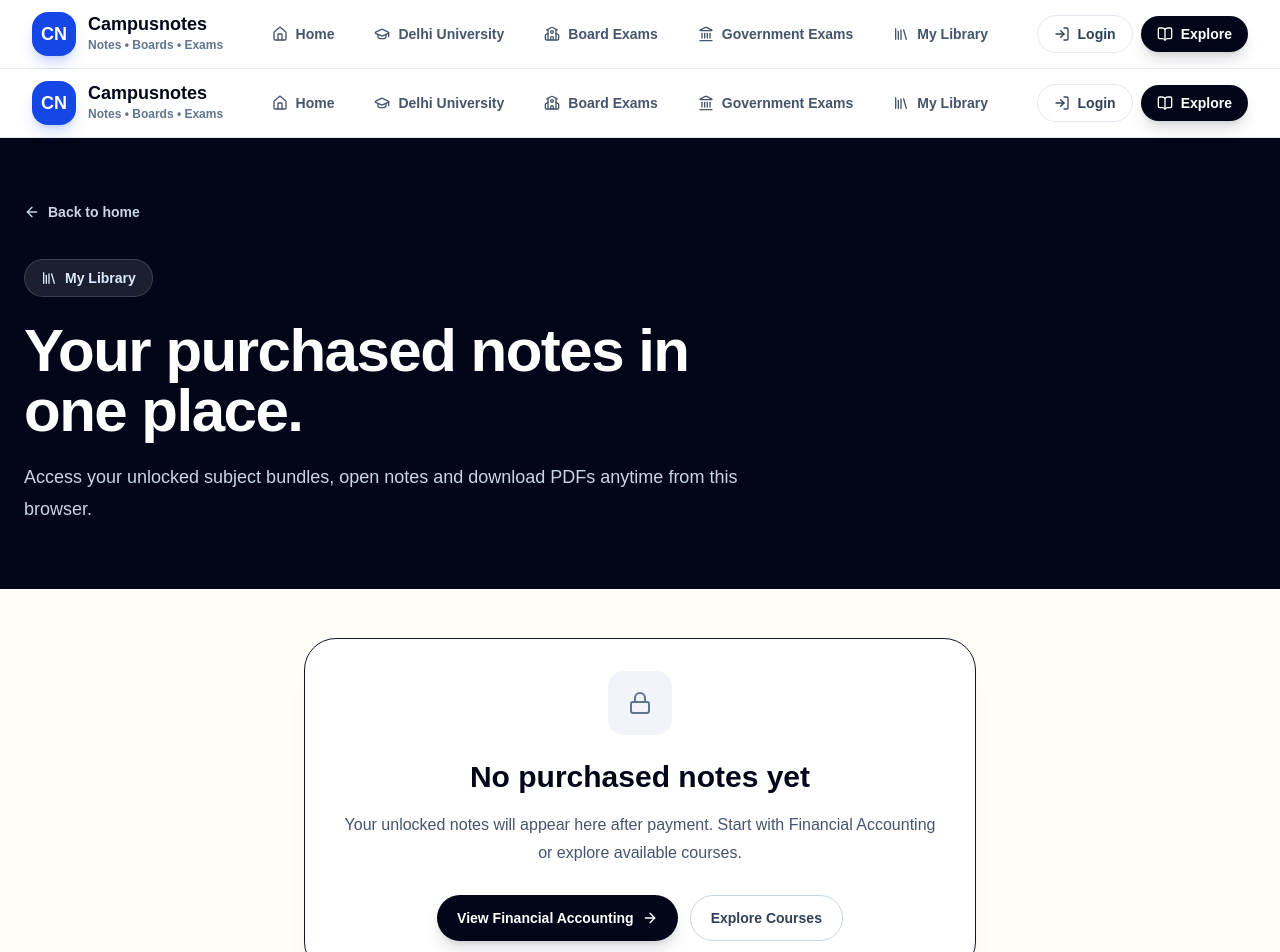
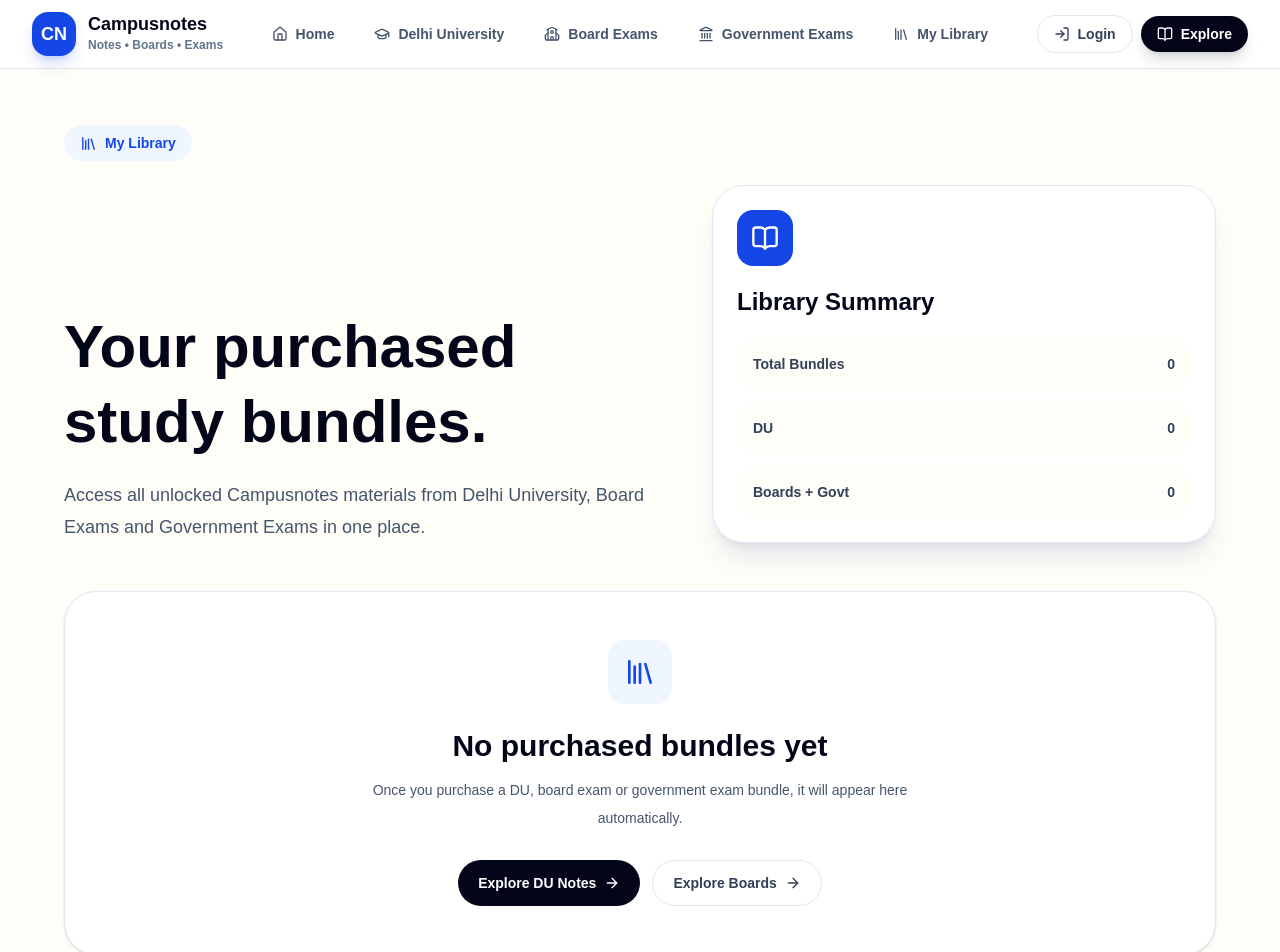
Before and after one commit to skmr68022-bot/campusnotes, a Next.js app in the folder campusnote/: page /library in a window 1280 px wide. Shown: the top 952 px of the page. Built offline with nearby package versions, Linux system fonts and the light colour scheme.

Commit message:
Upgrade library for all Campusnotes sections

```diff
--- a/campusnote/app/library/page.tsx
+++ b/campusnote/app/library/page.tsx
@@ -2,196 +2,295 @@
 
 import Link from "next/link";
 import { useEffect, useState } from "react";
-import Navbar from "@/components/Navbar";
-import Footer from "@/components/Footer";
 import {
-  ArrowLeft,
   ArrowRight,
   BookOpen,
-  Download,
-  FileText,
+  CalendarDays,
+  GraduationCap,
+  Landmark,
   Library,
-  Lock,
-  ShieldCheck,
+  School,
 } from "lucide-react";
 
-type LibraryItem = {
+type PurchaseItem = {
   accessKey: string;
   title: string;
-  course: string;
-  semester: string;
-  subjectUrl: string;
-  notesUrl: string;
+  url: string;
+  purchasedAt: string;
 };
 
-const libraryItems: LibraryItem[] = [
-  {
-    accessKey: "bcom-hons-1-financial-accounting",
-    title: "Financial Accounting",
-    course: "B.Com (Hons.)",
-    semester: "Semester 1",
-    subjectUrl: "/subject/bcom-hons/sem1/financial-accounting",
- notesUrl: "/subject/bcom-hons/sem1/financial-accounting",
-  },
-];
+const getSectionInfo = (accessKey: string) => {
+  if (accessKey.startsWith("boards-")) {
+    return {
+      label: "Board Exams",
+      icon: School,
+      color: "text-green-700",
+      bg: "bg-green-50",
+    };
+  }
+
+  if (accessKey.startsWith("government-")) {
+    return {
+      label: "Government Exams",
+      icon: Landmark,
+      color: "text-purple-700",
+      bg: "bg-purple-50",
+    };
+  }
+
+  return {
+    label: "Delhi University",
+    icon: GraduationCap,
+    color: "text-blue-700",
+    bg: "bg-blue-50",
+  };
+};
+
+const formatDate = (dateString: string) => {
+  try {
+    return new Date(dateString).toLocaleDateString("en-IN", {
+      day: "numeric",
+      month: "short",
+      year: "numeric",
+    });
+  } catch {
+    return "Recently";
+  }
+};
 
 export default function LibraryPage() {
-  const [purchasedItems, setPurchasedItems] = useState<LibraryItem[]>([]);
+  const [purchases, setPurchases] = useState<PurchaseItem[]>([]);
   const [loaded, setLoaded] = useState(false);
 
   useEffect(() => {
-    const unlockedItems = libraryItems.filter(
-      (item) => localStorage.getItem(`paid_${item.accessKey}`) === "true"
+    const savedPurchases = JSON.parse(
+      localStorage.getItem("campusnotes_purchases") || "[]"
     );
 
-    setPurchasedItems(unlockedItems);
+    setPurchases(savedPurchases);
     setLoaded(true);
   }, []);
 
+  const duPurchases = purchases.filter(
+    (item) =>
+      !item.accessKey.startsWith("boards-") &&
+      !item.accessKey.startsWith("government-")
+  );
+
+  const boardPurchases = purchases.filter((item) =>
+    item.accessKey.startsWith("boards-")
+  );
+
+  const governmentPurchases = purchases.filter((item) =>
+    item.accessKey.startsWith("government-")
+  );
+
+  const sections = [
+    {
+      title: "Delhi University",
+      description: "Your purchased DU subject bundles.",
+      items: duPurchases,
+      href: "/du",
+      icon: GraduationCap,
+    },
+    {
+      title: "Board Exams",
+      description: "Your purchased board exam bundles.",
+      items: boardPurchases,
+      href: "/boards",
+      icon: School,
+    },
+    {
+      title: "Government Exams",
+      description: "Your purchased government exam preparation bundles.",
+      items: governmentPurchases,
+      href: "/government-exams",
+      icon: Landmark,
+    },
+  ];
+
   return (
-    <>
-      <Navbar />
+    <main className="min-h-screen bg-[#FFFDF7]">
+      <section className="relative overflow-hidden px-4 py-14 sm:px-6 lg:px-8">
+        <div className="absolute right-0 top-0 -z-10 h-90 w-90 rounded-full bg-blue-100 blur-3xl" />
 
-      <main className="min-h-screen bg-[#FFFDF7]">
-        <section className="border-b bg-slate-950 text-white">
-          <div className="mx-auto max-w-7xl px-4 py-12 md:px-6 md:py-16">
-            <Link
-              href="/"
-              className="inline-flex items-center gap-2 text-sm font-bold text-slate-300 hover:text-white"
-            >
-              <ArrowLeft size={16} />
-              Back to home
-            </Link>
+        <div className="mx-auto max-w-6xl">
+          <div className="inline-flex items-center gap-2 rounded-full bg-blue-50 px-4 py-2 text-sm font-black text-blue-700">
+            <Library size={17} />
+            My Library
+          </div>
 
-            <div className="mt-8 max-w-3xl">
-              <div className="inline-flex items-center gap-2 rounded-full border border-white/15 bg-white/10 px-4 py-2 text-sm font-bold text-blue-100">
-                <Library size={16} />
-                My Library
+          <div className="mt-6 grid gap-8 lg:grid-cols-[1.1fr_0.9fr] lg:items-end">
+            <div>
+              <h1 className="text-4xl font-black leading-tight text-slate-950 md:text-6xl">
+                Your purchased study bundles.
+              </h1>
+
+              <p className="mt-5 max-w-2xl text-base font-medium leading-8 text-slate-600 md:text-lg">
+                Access all unlocked Campusnotes materials from Delhi University,
+                Board Exams and Government Exams in one place.
+              </p>
+            </div>
+
+            <div className="rounded-4xl border border-slate-200 bg-white p-6 shadow-xl shadow-blue-900/10">
+              <div className="flex h-14 w-14 items-center justify-center rounded-2xl bg-blue-700 text-white">
+                <BookOpen size={28} />
               </div>
 
-              <h1 className="mt-6 text-4xl font-black tracking-tight md:text-6xl">
-                Your purchased notes in one place.
-              </h1>
+              <h2 className="mt-5 text-2xl font-black text-slate-950">
+                Library Summary
+              </h2>
 
-              <p className="mt-5 text-lg leading-8 text-slate-300">
-                Access your unlocked subject bundles, open notes and download
-                PDFs anytime from this browser.
-              </p>
+              <div className="mt-5 grid gap-3">
+                <div className="flex items-center justify-between rounded-2xl bg-[#FFFDF7] p-4 text-sm font-bold text-slate-700">
+                  <span>Total Bundles</span>
+                  <span>{purchases.length}</span>
+                </div>
+
+                <div className="flex items-center justify-between rounded-2xl bg-[#FFFDF7] p-4 text-sm font-bold text-slate-700">
+                  <span>DU</span>
+                  <span>{duPurchases.length}</span>
+                </div>
+
+                <div className="flex items-center justify-between rounded-2xl bg-[#FFFDF7] p-4 text-sm font-bold text-slate-700">
+                  <span>Boards + Govt</span>
+                  <span>{boardPurchases.length + governmentPurchases.length}</span>
+                </div>
+              </div>
             </div>
           </div>
-        </section>
 
-        <section className="mx-auto max-w-7xl px-4 py-12 md:px-6">
           {!loaded ? (
-            <div className="rounded-4xl border bg-white p-8 shadow-sm">
-              <p className="font-bold text-slate-600">Loading library...</p>
+            <div className="mt-12 rounded-4xl border border-slate-200 bg-white p-8 text-center shadow-sm">
+              <p className="font-bold text-slate-600">Loading your library...</p>
             </div>
-          ) : purchasedItems.length > 0 ? (
-            <>
-              <div className="mb-8 flex flex-col justify-between gap-4 md:flex-row md:items-end">
-                <div>
-                  <p className="text-sm font-black uppercase tracking-[0.2em] text-blue-700">
-                    Purchased Bundles
-                  </p>
-                  <h2 className="mt-3 text-3xl font-black text-slate-950">
-                    Continue studying
-                  </h2>
-                </div>
-
-                <div className="rounded-full bg-green-50 px-5 py-2 text-sm font-bold text-green-700">
-                  {purchasedItems.length} unlocked
-                </div>
-              </div>
-
-              <div className="grid gap-6 md:grid-cols-2">
-                {purchasedItems.map((item) => (
-                  <div
-                    key={item.accessKey}
-                    className="rounded-[1.7rem] border bg-white p-6 shadow-sm transition hover:-translate-y-1 hover:border-blue-200 hover:shadow-xl hover:shadow-blue-900/10"
-                  >
-                    <div className="flex items-start justify-between gap-4">
-                      <div className="flex h-14 w-14 items-center justify-center rounded-2xl bg-blue-50 text-blue-700">
-                        <BookOpen />
-                      </div>
-
-                      <span className="rounded-full bg-green-50 px-3 py-1 text-xs font-black text-green-700">
-                        Purchased
-                      </span>
-                    </div>
-
-                    <h3 className="mt-6 text-2xl font-black text-slate-950">
-                      {item.title}
-                    </h3>
-
-                    <p className="mt-2 text-sm font-semibold text-slate-500">
-                      {item.course} • {item.semester}
-                    </p>
-
-                    <div className="mt-6 rounded-2xl bg-[#FFFDF7] p-4">
-                      <p className="flex items-center gap-2 text-sm font-bold text-slate-700">
-                        <ShieldCheck size={17} className="text-green-600" />
-                        Full PDF access unlocked on this browser
-                      </p>
-                    </div>
-
-                    <div className="mt-6 grid gap-3 sm:grid-cols-2">
-                      <Link
-                        href={item.subjectUrl}
-                        className="inline-flex items-center justify-center gap-2 rounded-full border border-slate-300 bg-white px-4 py-3 text-sm font-black text-slate-700 transition hover:border-blue-300 hover:text-blue-700"
-                      >
-                        <FileText size={16} />
-                        Open Bundle
-                      </Link>
-
-                      <Link
-  href={item.notesUrl}
-  className="inline-flex items-center justify-center gap-2 rounded-full bg-slate-950 px-4 py-3 text-sm font-black text-white shadow-lg shadow-slate-900/15 transition hover:-translate-y-0.5 hover:bg-blue-700"
->
-  <Download size={16} />
-  Open Notes Hub
-</Link>
-                    </div>
-                  </div>
-                ))}
-              </div>
-            </>
-          ) : (
-            <div className="mx-auto max-w-2xl rounded-4xl border bg-white p-8 text-center shadow-xl shadow-slate-900/5">
-              <div className="mx-auto flex h-16 w-16 items-center justify-center rounded-2xl bg-slate-100 text-slate-500">
-                <Lock />
+          ) : purchases.length === 0 ? (
+            <div className="mt-12 rounded-4xl border border-slate-200 bg-white p-8 text-center shadow-sm md:p-12">
+              <div className="mx-auto flex h-16 w-16 items-center justify-center rounded-2xl bg-blue-50 text-blue-700">
+                <Library size={32} />
               </div>
 
               <h2 className="mt-6 text-3xl font-black text-slate-950">
-                No purchased notes yet
+                No purchased bundles yet
               </h2>
 
-              <p className="mt-4 leading-7 text-slate-600">
-                Your unlocked notes will appear here after payment. Start with
-                Financial Accounting or explore available courses.
+              <p className="mx-auto mt-3 max-w-xl text-sm font-medium leading-7 text-slate-600">
+                Once you purchase a DU, board exam or government exam bundle, it
+                will appear here automatically.
               </p>
 
-              <div className="mt-7 flex flex-col justify-center gap-3 sm:flex-row">
+              <div className="mt-7 flex flex-wrap justify-center gap-3">
                 <Link
-                  href="/subject/bcom-hons/sem1/financial-accounting"
-                  className="inline-flex items-center justify-center gap-2 rounded-full bg-slate-950 px-5 py-3 text-sm font-black text-white shadow-lg shadow-slate-900/15 transition hover:-translate-y-0.5 hover:bg-blue-700"
+                  href="/du"
+                  className="inline-flex items-center gap-2 rounded-full bg-slate-950 px-5 py-3 text-sm font-black text-white transition hover:bg-blue-700"
                 >
-                  View Financial Accounting
+                  Explore DU Notes
                   <ArrowRight size={16} />
                 </Link>
 
                 <Link
-                  href="/#courses"
-                  className="inline-flex items-center justify-center gap-2 rounded-full border border-slate-300 bg-white px-5 py-3 text-sm font-black text-slate-700 transition hover:border-blue-300 hover:text-blue-700"
+                  href="/boards"
+                  className="inline-flex items-center gap-2 rounded-full border border-slate-200 bg-white px-5 py-3 text-sm font-black text-slate-700 transition hover:border-blue-200 hover:text-blue-700"
                 >
-                  Explore Courses
+                  Explore Boards
+                  <ArrowRight size={16} />
                 </Link>
               </div>
             </div>
+          ) : (
+            <div className="mt-12 space-y-10">
+              {sections.map((section) => {
+                const Icon = section.icon;
+
+                return (
+                  <div key={section.title}>
+                    <div className="mb-5 flex flex-col gap-3 sm:flex-row sm:items-end sm:justify-between">
+                      <div>
+                        <div className="inline-flex items-center gap-2 rounded-full bg-white px-4 py-2 text-sm font-black text-slate-700 shadow-sm">
+                          <Icon size={16} className="text-blue-700" />
+                          {section.title}
+                        </div>
+
+                        <h2 className="mt-3 text-2xl font-black text-slate-950">
+                          {section.title} Library
+                        </h2>
+
+                        <p className="mt-2 text-sm font-medium text-slate-600">
+                          {section.description}
+                        </p>
+                      </div>
+
+                      <Link
+                        href={section.href}
+                        className="inline-flex items-center gap-2 rounded-full border border-slate-200 bg-white px-4 py-2 text-sm font-black text-slate-700 transition hover:border-blue-200 hover:text-blue-700"
+                      >
+                        Explore More
+                        <ArrowRight size={16} />
+                      </Link>
+                    </div>
+
+                    {section.items.length === 0 ? (
+                      <div className="rounded-4xl border border-dashed border-slate-300 bg-white/70 p-6 text-sm font-bold text-slate-500">
+                        No purchases in this section yet.
+                      </div>
+                    ) : (
+                      <div className="grid gap-6 md:grid-cols-2">
+                        {section.items.map((item) => {
+                          const sectionInfo = getSectionInfo(item.accessKey);
+                          const SectionIcon = sectionInfo.icon;
+
+                          return (
+                            <Link
+                              key={item.accessKey}
+                              href={item.url}
+                              className="group rounded-4xl border border-slate-200 bg-white p-6 shadow-sm transition hover:-translate-y-1 hover:border-blue-200 hover:shadow-xl hover:shadow-blue-900/10"
+                            >
+                              <div className="flex items-start justify-between gap-4">
+                                <div
+                                  className={`flex h-14 w-14 items-center justify-center rounded-2xl ${sectionInfo.bg} ${sectionInfo.color}`}
+                                >
+                                  <SectionIcon size={28} />
+                                </div>
+
+                                <ArrowRight
+                                  size={22}
+                                  className="text-slate-400 transition group-hover:translate-x-1 group-hover:text-blue-700"
+                                />
+                              </div>
+
+                              <div className="mt-6">
+                                <span
+                                  className={`inline-flex rounded-full px-3 py-1 text-xs font-black ${sectionInfo.bg} ${sectionInfo.color}`}
+                                >
+                                  {sectionInfo.label}
+                                </span>
+
+                                <h3 className="mt-4 text-xl font-black text-slate-950">
+                                  {item.title}
+                                </h3>
+
+                                <div className="mt-4 flex items-center gap-2 text-sm font-bold text-slate-500">
+                                  <CalendarDays size={16} />
+                                  Purchased on {formatDate(item.purchasedAt)}
+                                </div>
+
+                                <div className="mt-6 inline-flex items-center gap-2 text-sm font-black text-blue-700">
+                                  Open Bundle
+                                  <ArrowRight size={16} />
+                                </div>
+                              </div>
+                            </Link>
+                          );
+                        })}
+                      </div>
+                    )}
+                  </div>
+                );
+              })}
+            </div>
           )}
-        </section>
-      </main>
-
-      <Footer />
-    </>
+        </div>
+      </section>
+    </main>
   );
 }
```
Also changed, not shown: campusnote/components/PaymentButton.tsx (+30 -4 lines).
